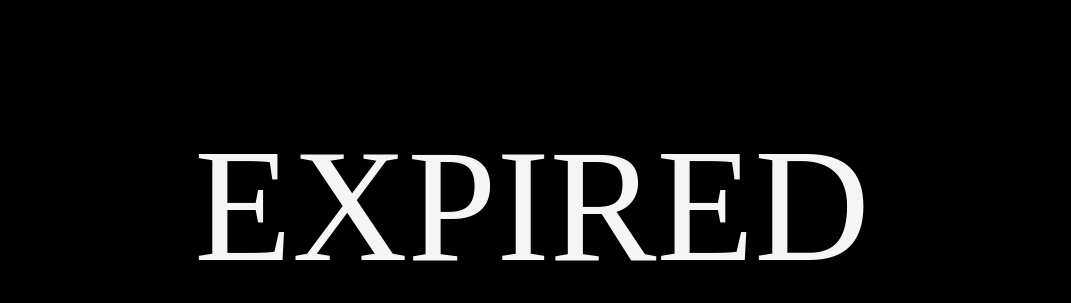
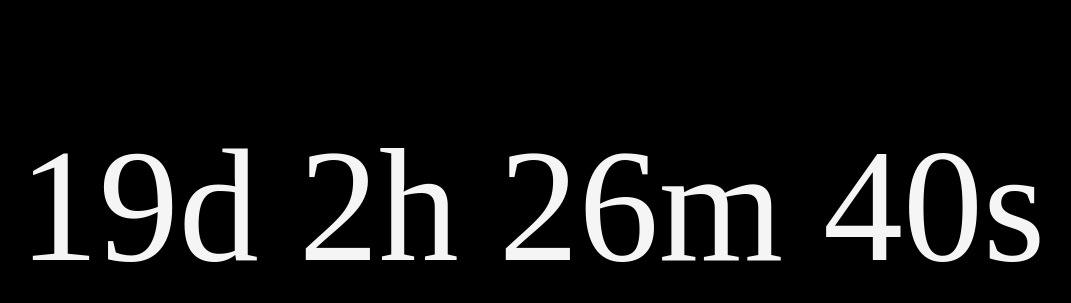
Before and after one commit to shrikarkaveti/indiction, a plain HTML site: page index.html in a window 1280 px wide. Shown: the part 104-407 px from the top of the page, without its empty margins (108-1179 px from the left). Drawn offline with Linux system fonts and the light colour scheme.

Commit message:
Update index.html

```diff
--- a/index.html
+++ b/index.html
@@ -25,7 +25,7 @@
 
     <script>
       // Set CountDownDate
-      var countDownDate = new Date('Jan 31, 2023 18:00:00').getTime();
+      var countDownDate = new Date('Jan 31, 2024 18:00:00').getTime();
 
       // Setting count down every 1 second
       var x = setInterval(function() {
```
